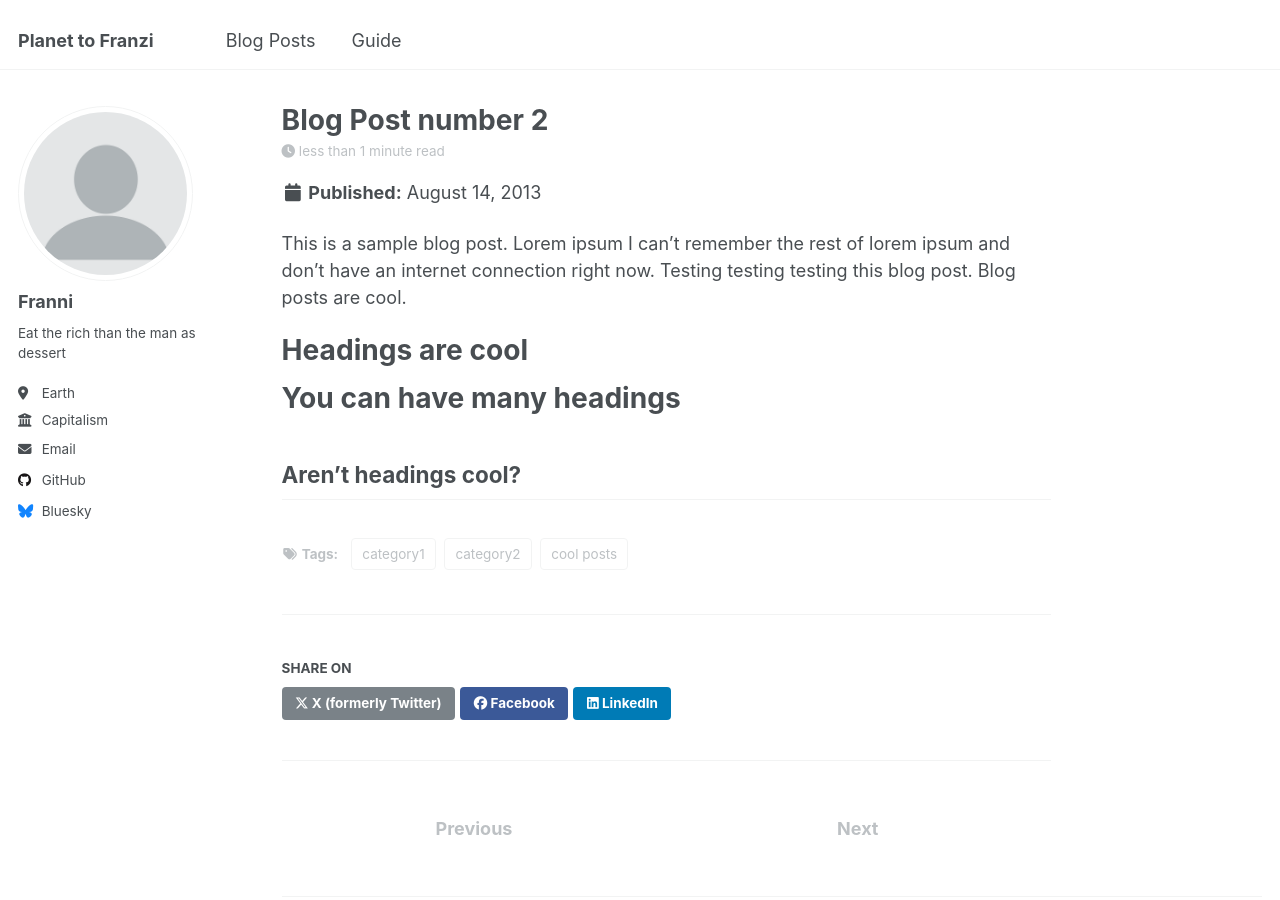
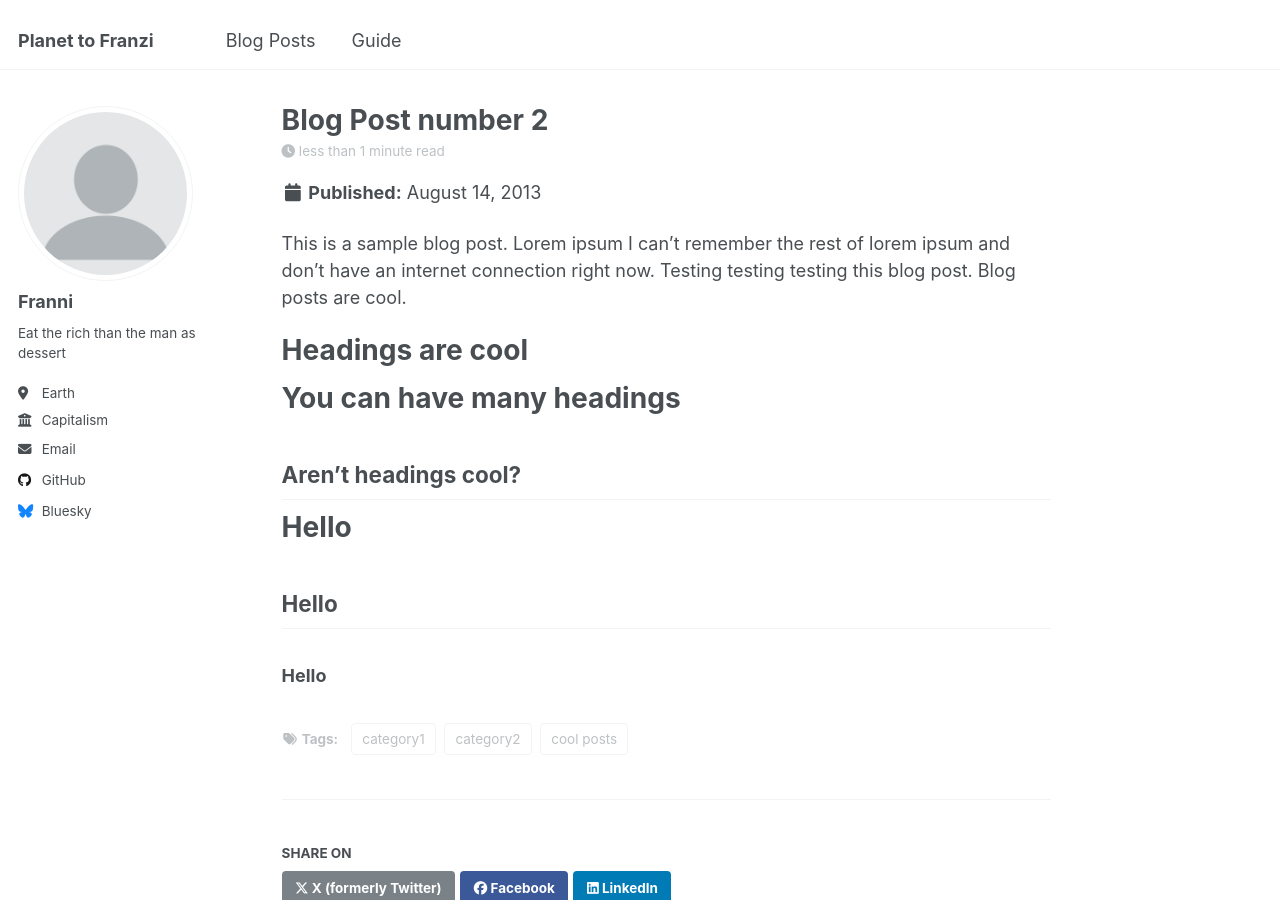
Before and after one commit to frbuechl/frbuechl.github.io, a Jekyll site: the page built from _posts/2013-08-14-blog-post-2.md, in a window 1280 px wide and 900 px high. Built offline with Jekyll 4.4.1, drawn with Linux system fonts in a browser that asks for light colours.

Commit message:
Update 2013-08-14-blog-post-2.md

```diff
--- a/_posts/2013-08-14-blog-post-2.md
+++ b/_posts/2013-08-14-blog-post-2.md
@@ -18,3 +18,7 @@ You can have many headings
 
 Aren't headings cool?
 ------
+
+# Hello
+## Hello
+### Hello
```
